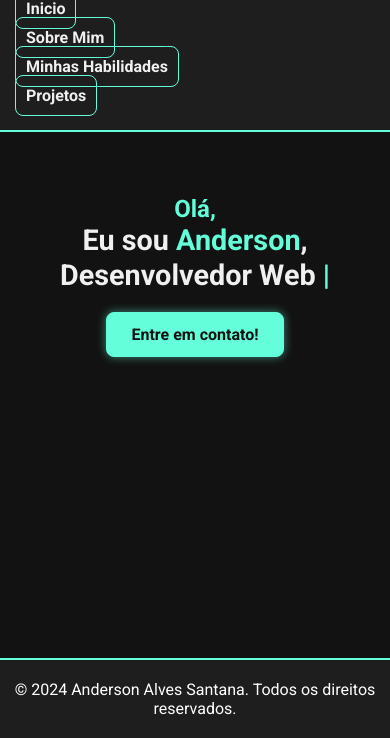
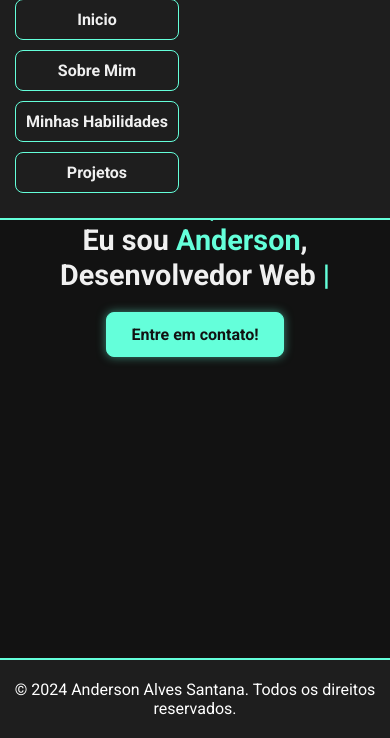
Before and after one commit to andersooon19/portifolio2, a plain HTML site: page index.html in a window 390 px wide. Shown: the part 106-844 px from the top of the page. Drawn offline with Linux system fonts and the light colour scheme.

Commit message:
Update style.css

```diff
--- a/assets/style.css
+++ b/assets/style.css
@@ -61,6 +61,8 @@ body {
 .navbar ul {
     list-style: none;
     display: flex;
+    margin: 0;
+    padding: 0;
 }
 
 .navbar ul li {
@@ -430,7 +432,37 @@ body {
     nav ul li {
         margin: 10px 0; /* Espaço entre os itens do menu */
     }
+
+    /* Ajuste de padding e alinhamento da barra de navegação */
+    .navbar {
+        flex-direction: column;
+        padding: 15px 20px;
+        text-align: center;
+    }
+
+    /* Alinhamento vertical do menu */
+    .navbar ul {
+        flex-direction: column;
+        align-items: center;
+        width: 100%;
+        padding: 10px 0;
+    }
+
+    .navbar ul li {
+        margin: 8px 0; /* Espaço entre os itens */
+        width: 100%;
+    }
+
+    /* Links centralizados e largura total para melhorar a aparência */
+    .navbar ul li a {
+        padding: 12px;
+        width: 100%;
+        display: block;
+        text-align: center;
+        font-size: 1.1em; /* Tamanho ligeiramente maior para legibilidade */
+    }
 }
+
 
 /* Ajustes adicionais para responsividade */
 @media (max-width: 480px) {
@@ -445,6 +477,15 @@ body {
     .botao-contato {
         padding: 8px 15px; /* Ajusta o padding do botão */
         font-size: 1em; /* Ajusta o tamanho da fonte do botão */
+    }
+
+    .navbar {
+        padding: 10px 15px;
+    }
+
+    .navbar ul li a {
+        font-size: 1em; /* Ajuste de tamanho para telas menores */
+        padding: 10px;
     }
 }
 
```
